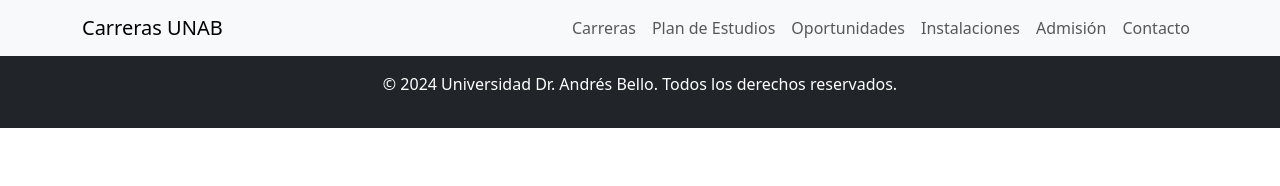
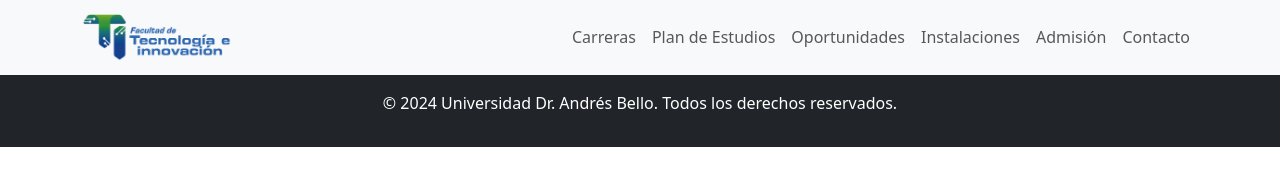
Before and after one commit to JBerrios08/Web-UNAB-Facultad-TI, a plain HTML site: page admision.html in a window 1280 px wide. Drawn offline with nearby package versions, Linux system fonts and the light colour scheme.

Commit message:
Logo de la Facultad

```diff
--- a/admision.html
+++ b/admision.html
@@ -11,7 +11,9 @@
 <!-- Navbar -->
 <nav class="navbar navbar-expand-lg navbar-light bg-light">
     <div class="container">
-        <a class="navbar-brand" href="index.html">Carreras UNAB</a>
+        <a class="navbar-brand" href="index.html">
+            <img src="img/Logo de Facultad TI.png" alt="Logo de Facultad TI" style="width: 150px;">
+        </a>
         <button class="navbar-toggler" type="button" data-bs-toggle="collapse" data-bs-target="#navbarNav" aria-controls="navbarNav" aria-expanded="false" aria-label="Toggle navigation">
             <span class="navbar-toggler-icon"></span>
         </button>
```
Also changed, not shown: carreras.html (+3 -1 lines), contacto.html (+3 -1 lines), index.html (+3 -1 lines), instalaciones-recursos.html (+3 -1 lines), oportunidades-profesionales.html (+3 -1 lines), plan-estudios.html (+3 -1 lines), img/Logo de Facultad TI.png (added).
